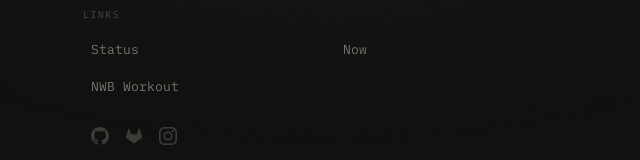
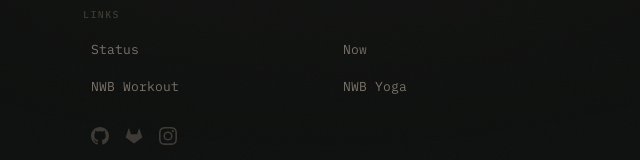
Before and after one commit to karlmarx/93-fyi, a Next.js app: page / in a window 1280 px wide. Shown: the part 397-557 px from the top of the page, without its empty margins (319-959 px from the left). Built offline with nearby package versions, Linux system fonts and the light colour scheme.

Commit message:
fix: add NWB Yoga to public links

```diff
--- a/src/app/page.tsx
+++ b/src/app/page.tsx
@@ -5,6 +5,7 @@ const PUBLIC_LINKS = [
   { name: 'Status', href: 'https://status.93.fyi' },
   { name: 'Now', href: 'https://now.93.fyi' },
   { name: 'NWB Workout', href: 'https://nfit.93.fyi' },
+  { name: 'NWB Yoga', href: 'https://nyoga.93.fyi' },
 ];
 
 const SOCIAL_LINKS = [
```
